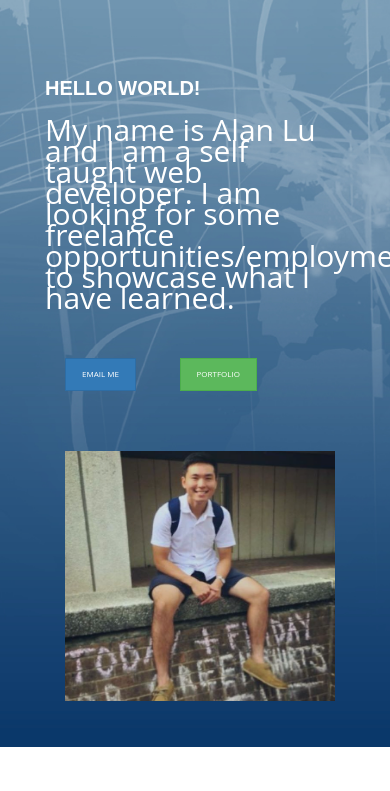
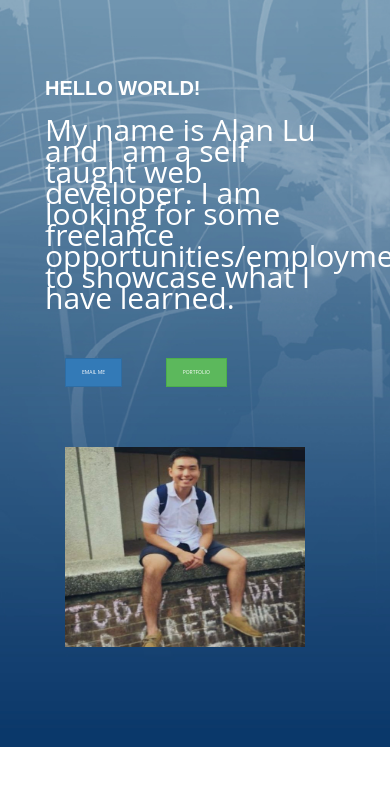
Before and after one commit to alanylu/alanylu.github.io, a plain HTML site: page index.html in a window 390 px wide. Shown: the part 53-844 px from the top of the page. Drawn offline with nearby package versions, Linux system fonts and the light colour scheme.

Commit message:
change header image

```diff
--- a/style.css
+++ b/style.css
@@ -114,12 +114,12 @@ p {
   }
 
   .header img {
-    width: 90%;
-    height: 250px;
+    width: 80%;
+    height: 200px;
     margin: 20px 0 0 20px;
   }
   .header .btn {
-    font-size: 8px;
+    font-size: 5px;
     margin-left: 20px;
   }
   .header h1 {
```
